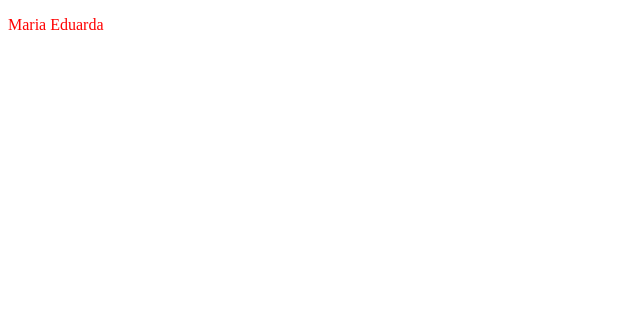
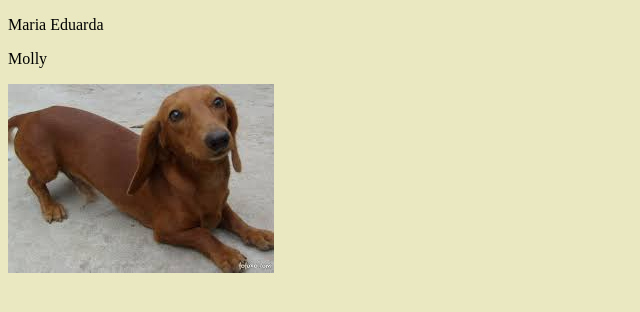
Before and after one commit to mariaassuncao26/etim1-projeto-novo, a plain HTML site: page index.html in a window 1280 px wide. Shown: the whole page, without its empty margins (0-640 px from the left). Drawn offline with Linux system fonts and the light colour scheme.

Commit message:
Salsichinha

```diff
--- a/css/style.css
+++ b/css/style.css
@@ -1,4 +1,10 @@
 .p{
-    color:#ff0000;
+    color:#000000;
 
 }
+.m{
+   color: #000000;
+}
+.body{
+    background-color: #e9e8c0;
+}
--- a/index.html
+++ b/index.html
@@ -7,9 +7,10 @@
     <title>Document</title>
     <link href="css/style.css" rel="stylesheet" type="text/css">
 </head>
-<body>
+<body class="body">
 
  <p class="p">Maria Eduarda</p>
-
+ <p class="m">Molly</p>
+ <p class="s"><img src="imagens/salsichinha.jpg" ></p>
 </body>
 </html>
```
Also changed, not shown: imagens/salsichinha.jpg (added).
